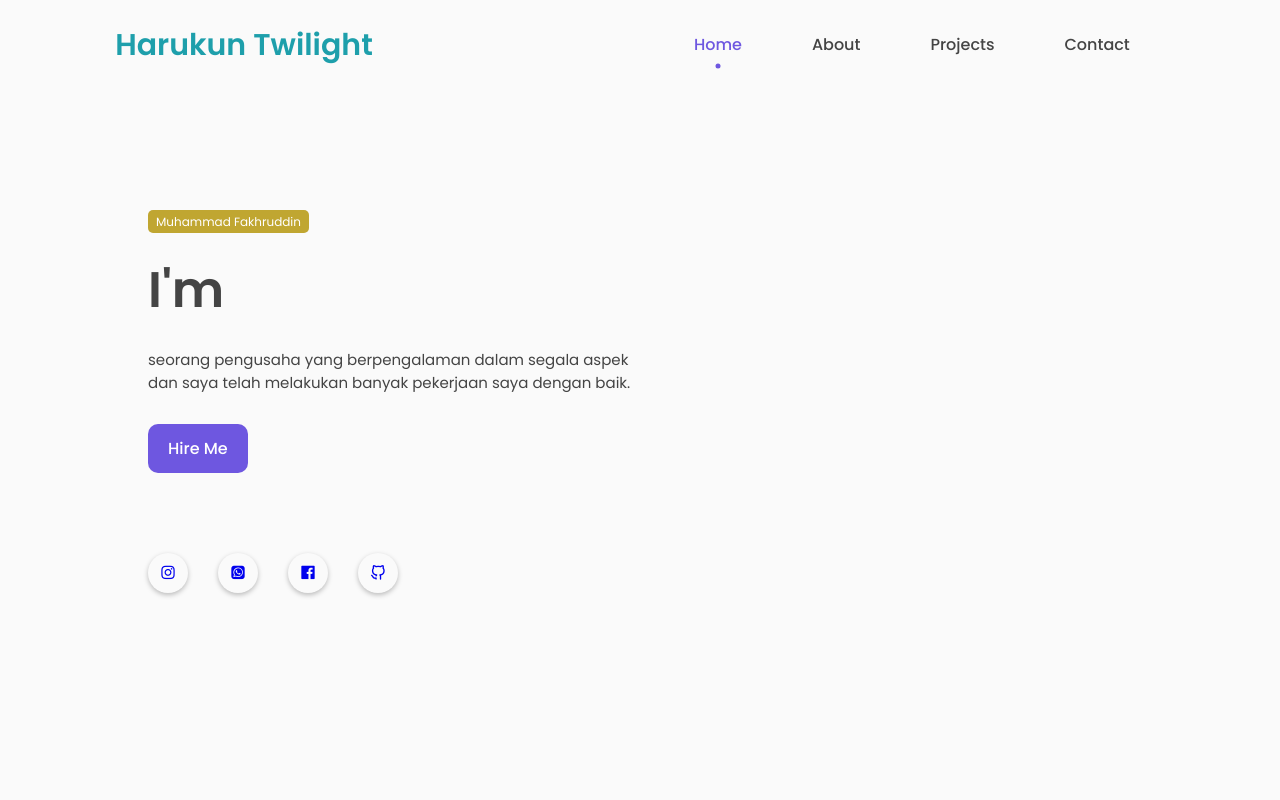
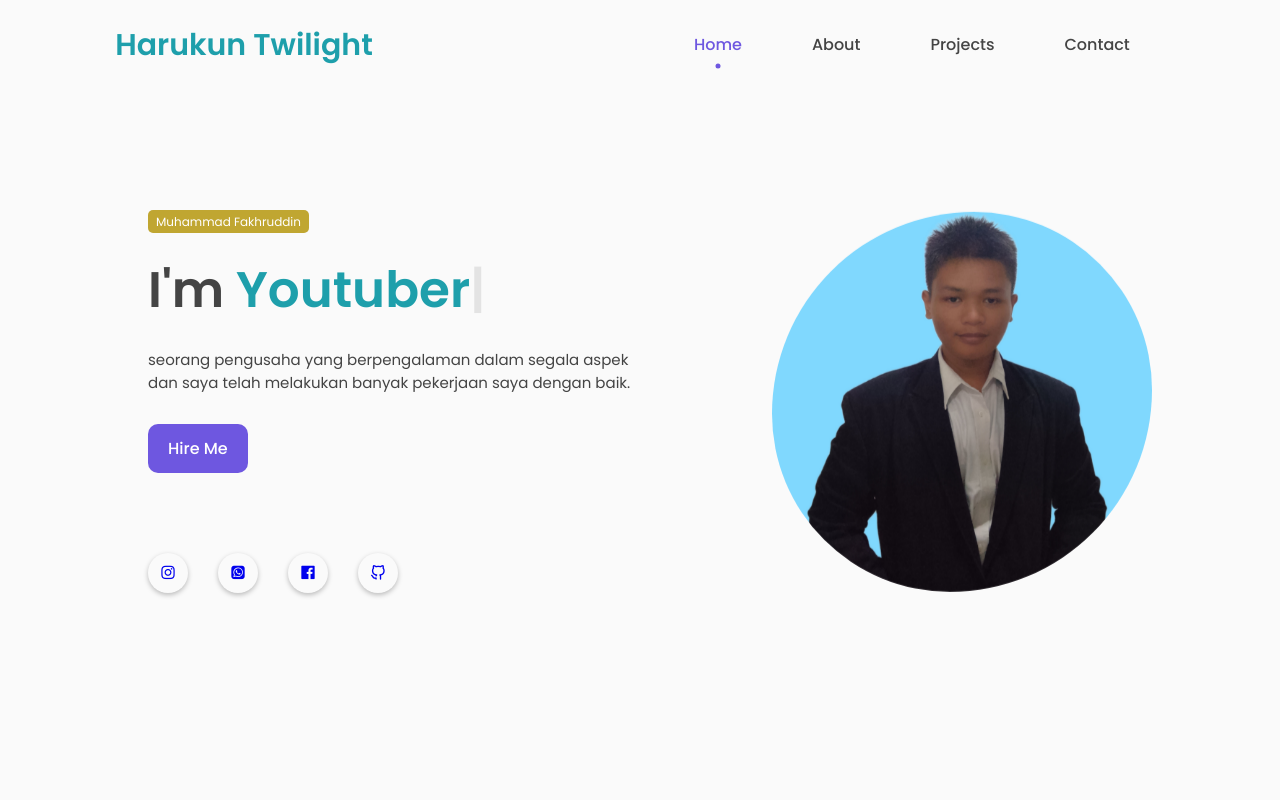
Before and after one commit to HarukunTwilight/HarukunWebsite, a plain HTML site: page index.html in a window 1280 px wide. Shown: the top 800 px of the page. Drawn offline with nearby package versions, Linux system fonts and the light colour scheme; files that its build step writes are made by us from their sources.

Commit message:
Update index.html

```diff
--- a/index.html
+++ b/index.html
@@ -8,10 +8,10 @@
     <link rel="stylesheet" href="https://unicons.iconscout.com/release/v4.0.8/css/line.css">
 
     <!-- --------- CSS ---------- -->
-    <link rel="stylesheet" href="assets/css/style.css">
+    <link rel="stylesheet" href="style.css">
 
     <!-- --------- FAVICON ---------- -->
-    <link rel="shortcut icon" href="assets/images/favicon.png" type="image/x-icon">
+    <link rel="shortcut icon" href="favicon.png" type="image/x-icon">
 
     <title>Portfolio | Harukun</title>
 </head>
@@ -75,7 +75,7 @@
           </div>
           <div class="featured-image">
             <div class="image">
-                <img src="assets/images/avatar.png" alt="avatar">
+                <img src="avatar.png" alt="avatar">
             </div>
           </div>
 
@@ -237,6 +237,6 @@
     <script src="https://unpkg.com/scrollreveal"></script>
 
     <!-- ----- MAIN JS ----- -->
-    <script src="assets/js/main.js"></script>
+    <script src="main.js"></script>
 </body>
 </html>
```
